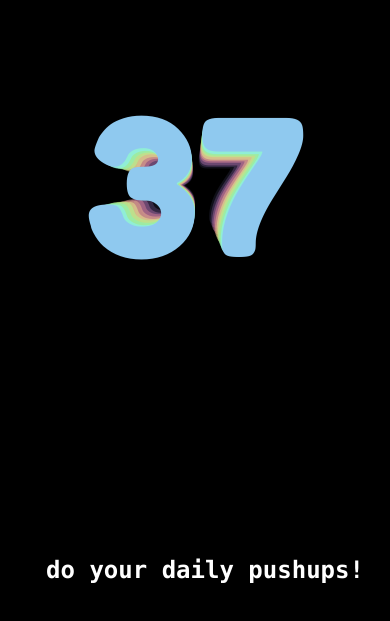
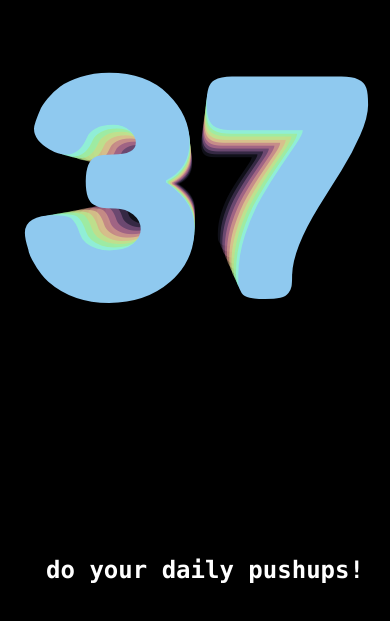
Before and after one commit to jbajaj6/dailypushups, a plain HTML site: page index.html in a window 390 px wide. Shown: the part 235-856 px from the top of the page. Drawn offline with Linux system fonts and the light colour scheme.

Commit message:
iphone support

```diff
--- a/style.css
+++ b/style.css
@@ -41,61 +41,61 @@
      transition: all 0.5s;
 }
  .css:nth-child(1) {
-     font-size: 100px;
+     font-size: 10rem;
      animation-delay: 0s;
      opacity: 0.1;
      transform: translateX(calc(-50% - var(--positionX) * 21px)) translateY(calc(-50% - var(--positionY) * 21px));
 }
  .css:nth-child(2) {
-     font-size: 110px;
+     font-size: 11rem;
      animation-delay: -0.3s;
      opacity: 0.2;
      transform: translateX(calc(-50% - var(--positionX) * 18px)) translateY(calc(-50% - var(--positionY) * 18px));
 }
  .css:nth-child(3) {
-     font-size: 120px;
+     font-size: 12rem;
      animation-delay: -0.6s;
      opacity: 0.3;
      transform: translateX(calc(-50% - var(--positionX) * 15px)) translateY(calc(-50% - var(--positionY) * 15px));
 }
  .css:nth-child(4) {
-     font-size: 130px;
+     font-size: 13rem;
      animation-delay: -0.9s;
      opacity: 0.4;
      transform: translateX(calc(-50% - var(--positionX) * 12px)) translateY(calc(-50% - var(--positionY) * 12px));
 }
  .css:nth-child(5) {
-     font-size: 140px;
+     font-size: 14rem;
      animation-delay: -1.2s;
      opacity: 0.5;
      transform: translateX(calc(-50% - var(--positionX) * 9px)) translateY(calc(-50% - var(--positionY) * 9px));
 }
  .css:nth-child(6) {
-     font-size: 150px;
+     font-size: 15rem;
      animation-delay: -1.5s;
      opacity: 0.6;
      transform: translateX(calc(-50% - var(--positionX) * 6px)) translateY(calc(-50% - var(--positionY) * 6px));
 }
  .css:nth-child(7) {
-     font-size: 160px;
+     font-size: 16rem;
      animation-delay: -1.8s;
      opacity: 0.7;
      transform: translateX(calc(-50% - var(--positionX) * 3px)) translateY(calc(-50% - var(--positionY) * 3px));
 }
  .css:nth-child(8) {
-     font-size: 170px;
+     font-size: 17rem;
      animation-delay: -2.1s;
      opacity: 0.8;
      transform: translateX(calc(-50% - var(--positionX) * 0px)) translateY(calc(-50% - var(--positionY) * 0px));
 }
  .css:nth-child(9) {
-     font-size: 180px;
+     font-size: 18rem;
      animation-delay: -2.4s;
      opacity: 0.9;
      transform: translateX(calc(-50% - var(--positionX) * -3px)) translateY(calc(-50% - var(--positionY) * -3px));
 }
  .css:nth-child(10) {
-     font-size: 190px;
+     font-size: 19rem;
      animation-delay: -2.7s;
      opacity: 1;
      transform: translateX(calc(-50% - var(--positionX) * -6px)) translateY(calc(-50% - var(--positionY) * -6px));
```
